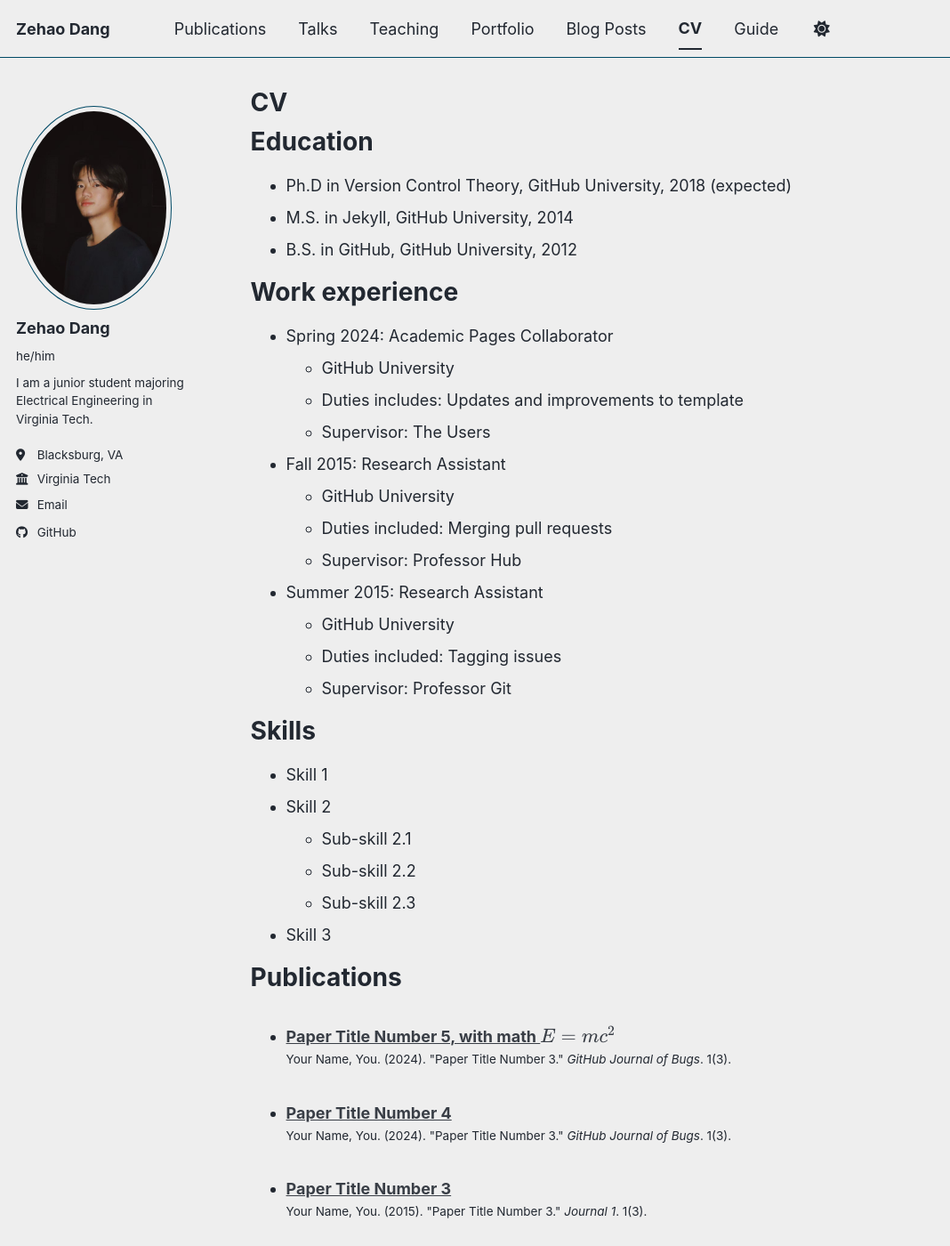
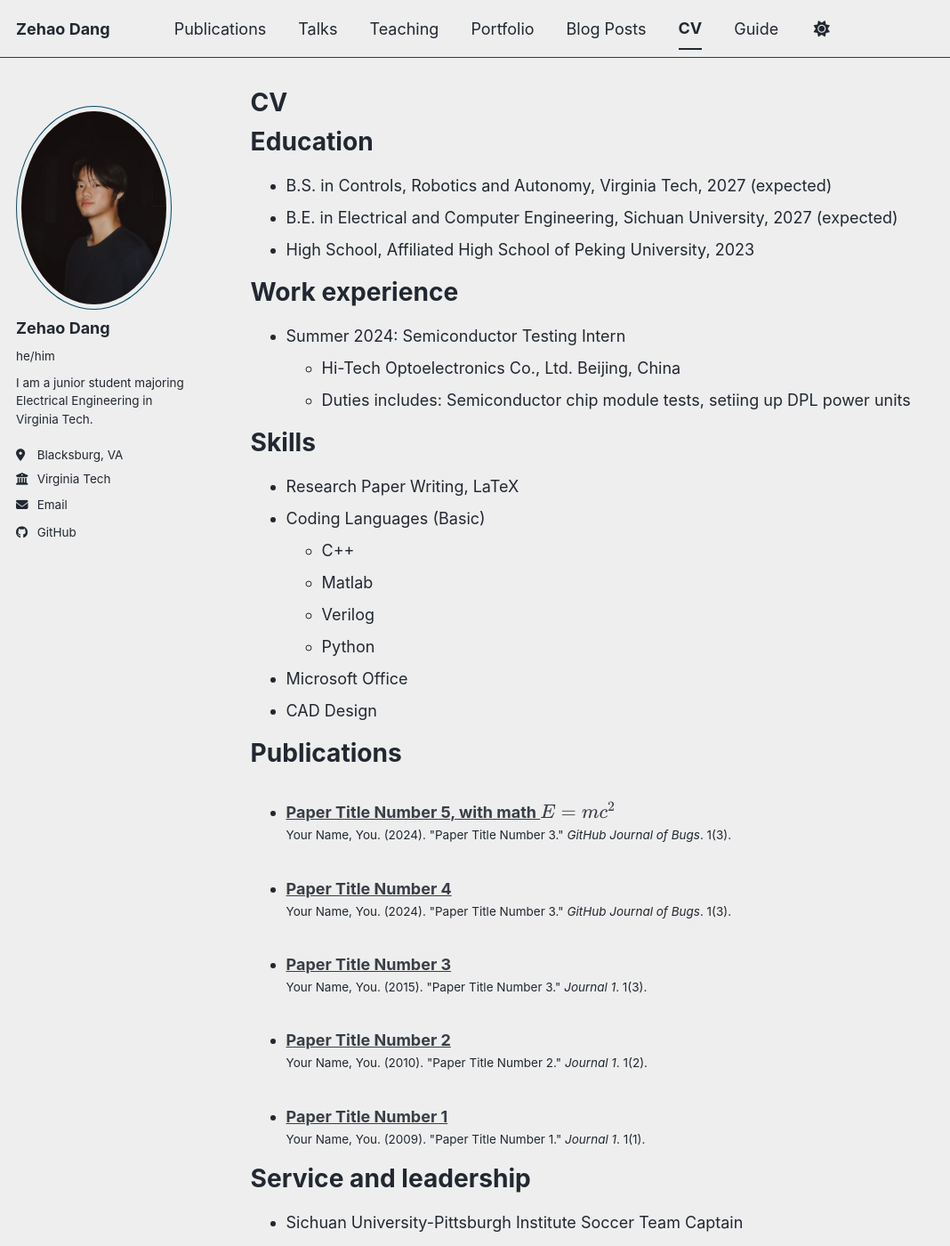
Before and after one commit to ZehaoDang1127/ZehaoDang1127.github.io, a Jekyll site: the page built from _pages/cv.md, in a window 1280 px wide and 1400 px high. Shown: the whole window at 89% size, without its empty margins (0-1068 px from the left). Built offline with Jekyll 4.4.1, drawn with Linux system fonts in a browser that asks for light colours; a script bundle is joined from its source files by our own code; library files that are not in the unit come from our copies; some of the changed text lies outside the part shown.

Commit message:
Revise CV with new education and experience details
Updated education, work experience, skills, and service sections in CV.

```diff
--- a/_pages/cv.md
+++ b/_pages/cv.md
@@ -11,35 +11,26 @@ redirect_from:
 
 Education
 ======
-* Ph.D in Version Control Theory, GitHub University, 2018 (expected)
-* M.S. in Jekyll, GitHub University, 2014
-* B.S. in GitHub, GitHub University, 2012
+* B.S. in Controls, Robotics and Autonomy, Virginia Tech, 2027 (expected)
+* B.E. in Electrical and Computer Engineering, Sichuan University, 2027 (expected)
+* High School, Affiliated High School of Peking University, 2023
 
 Work experience
 ======
-* Spring 2024: Academic Pages Collaborator
-  * GitHub University
-  * Duties includes: Updates and improvements to template
-  * Supervisor: The Users
-
-* Fall 2015: Research Assistant
-  * GitHub University
-  * Duties included: Merging pull requests
-  * Supervisor: Professor Hub
-
-* Summer 2015: Research Assistant
-  * GitHub University
-  * Duties included: Tagging issues
-  * Supervisor: Professor Git
+* Summer 2024: Semiconductor Testing Intern
+  * Hi-Tech Optoelectronics Co., Ltd.  Beijing, China
+  * Duties includes: Semiconductor chip module tests, setiing up DPL power units
 
 Skills
 ======
-* Skill 1
-* Skill 2
-  * Sub-skill 2.1
-  * Sub-skill 2.2
-  * Sub-skill 2.3
-* Skill 3
+* Research Paper Writing, LaTeX
+* Coding Languages (Basic)
+  * C++
+  * Matlab
+  * Verilog
+  * Python
+* Microsoft Office
+* CAD Design
 
 Publications
 ======
@@ -47,18 +38,9 @@ Publications
     {% include archive-single-cv.html %}
   {% endfor %}</ul>
 
-Talks
-======
-  <ul>{% for post in site.talks reversed %}
-    {% include archive-single-talk-cv.html  %}
-  {% endfor %}</ul>
-
-Teaching
-======
-  <ul>{% for post in site.teaching reversed %}
-    {% include archive-single-cv.html %}
-  {% endfor %}</ul>
-
 Service and leadership
 ======
-* Currently signed in to 43 different slack teams
+* Sichuan University-Pittsburgh Institute Soccer Team Captain
+* High School Peer Advisor
+* High School Orientation Volunteer
+* High School Soccer Varsity Captain
```
